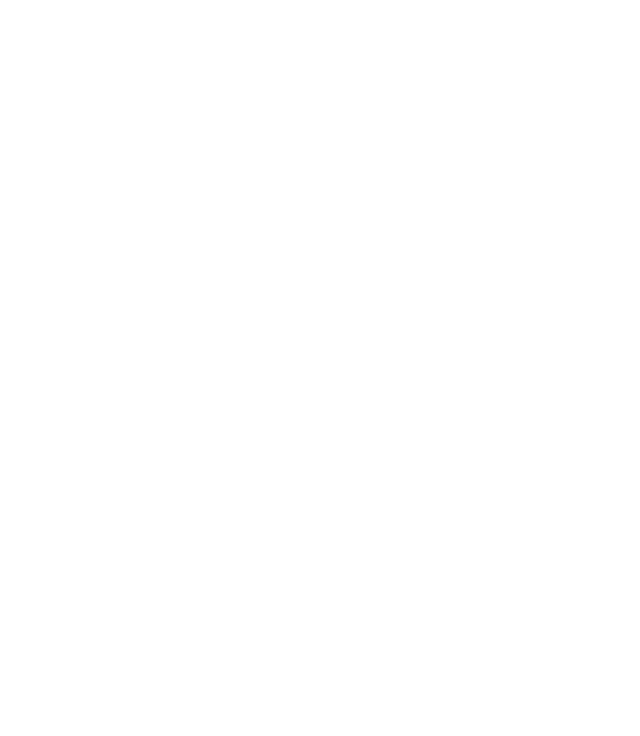
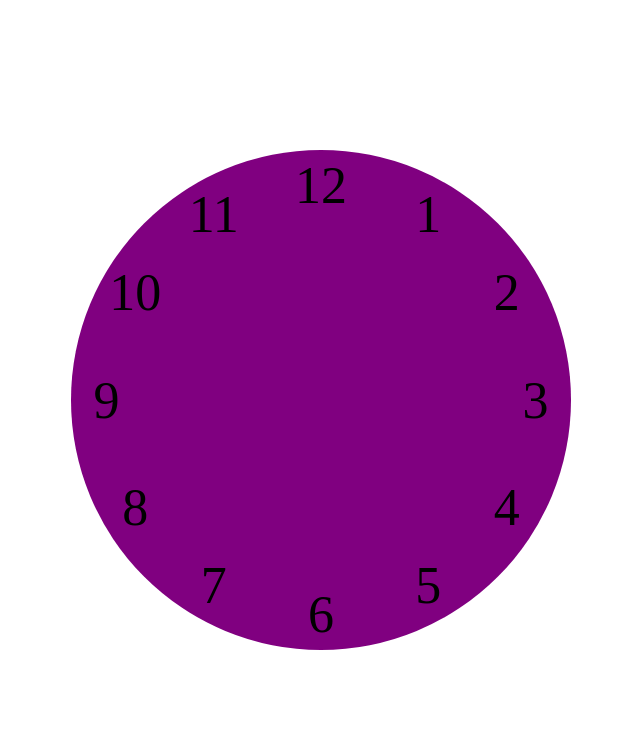
Before and after one commit to YoRu-Cat/Analog-Clock-JavaScript, a plain HTML site: page index.html in a window 1280 px wide. Shown: the whole page, without its empty margins (319-959 px from the left). Drawn offline with Linux system fonts and the light colour scheme.

Commit message:
Version 2 - Shapped the Clock

```diff
--- a/index.html
+++ b/index.html
@@ -11,6 +11,9 @@
 
 <body>
 
+	<div class="wrapper">
+		<div class="number-hours"></div>
+	</div>
 
   <script src="script.js"></script>
 </body>
--- a/script.js
+++ b/script.js
@@ -15,3 +15,15 @@
 //call getCurrentTime function on page load
 
 //call getCurrentTime to set clock hands every second
+
+const numberHours = document.querySelector('.number-hours');
+const numberElement = [];
+
+//Create number hours
+
+for (let i = 1;i <= 12;i++) {
+  numberElement.push(
+    `<span style="--index:${i}"><p>${i}</p></span>`
+  );
+}
+numberHours.insertAdjacentHTML("afterbegin",numberElement.join(""));
--- a/style.css
+++ b/style.css
@@ -3,3 +3,36 @@
     padding: 0;
     box-sizing: border-box;
 }
+body {
+    display: flex;
+    justify-content: center;
+    align-items: center;
+    min-height: 100vh;
+
+}
+.wrapper {
+    position: relative;
+    width: 500px;
+    height: 500px;
+    border-radius: 50%;
+}
+.number-hours
+{
+    position: absolute;
+    width: 100%;
+    height: 100%;
+    background: purple;
+    border-radius: 50%;
+
+}
+.number-hours span {
+    position: absolute;
+    /* 360 deg / 12 = 30deg */
+    transform: rotate(calc(var(--index) * 30deg));
+    inset: 6px;
+    text-align: center;
+}
+.number-hours span p {
+    font-size: 52px;
+    transform: rotate(calc(var(--index) * -30deg));
+}
```
Lines whose indentation alone changed are shown as unchanged.
